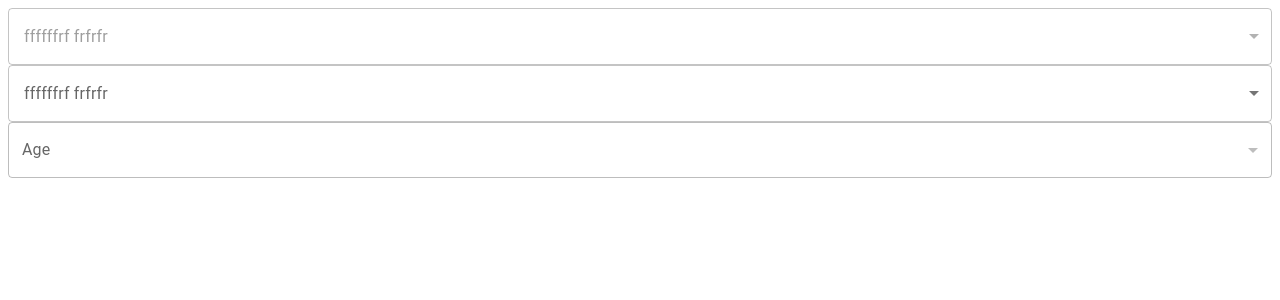
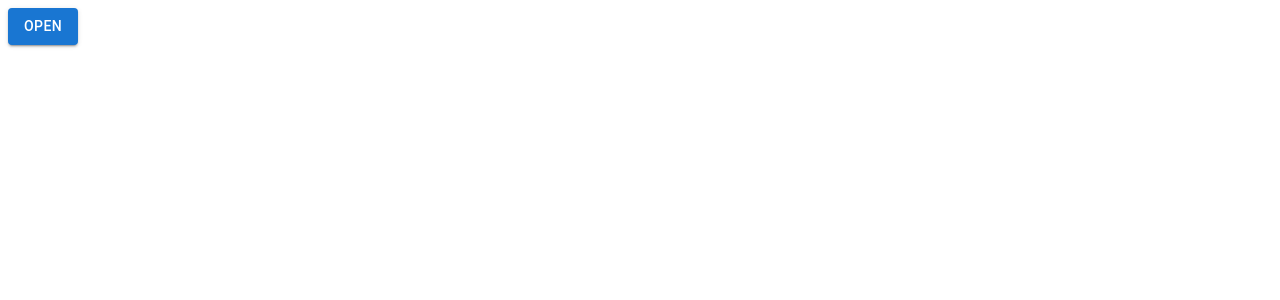
Before and after one commit to MaximDantes/Custom-components-lib, a React app: page / in a window 1280 px wide. Shown: the top 300 px of the page. Built offline with nearby package versions, Linux system fonts and the light colour scheme; the HTML template or start-up script is replaced by a standard one.

Commit message:
test: add modal tests

```diff
--- a/src/App.tsx
+++ b/src/App.tsx
@@ -1,58 +1,21 @@
 import { FC, useState } from 'react'
-import MySelect from '@/components/Select/Select'
-import { FormControl, InputLabel, MenuItem, Select } from '@mui/material'
-
-const options = [
-    { value: null, title: 'None' },
-    { value: 1, title: 'ferfefe' },
-    { value: 2, title: 'qqqqqqqqqqq' },
-    { value: 3, title: 'bbbbbbbbbbbb' },
-    { value: 4, title: 'wwwwwwww wwwwwwwwwwwww wwwwwwwwwwwww wwwwwwwwwwwww wwwwwwwwwwwwwwwwwwwwwwwwww' },
-]
+import Button from '@/components/Button/Button'
+import Modal from '@/components/Modal/Modal'
 
 const App: FC = () => {
     const [open, setOpen] = useState(false)
-    const [value, setValue] = useState(null)
 
     return (
         <>
-            <MySelect
-                open={open}
-                value={value}
-                options={options}
-                onToggle={(open) => setOpen(open)}
-                onChange={(value) => setValue(value)}
-                label={'ffffffrf frfrfr'}
-                fullWidth
-                disabled
-            />
-            <MySelect
-                open={open}
-                value={value}
-                options={options}
-                onToggle={(open) => setOpen(open)}
-                onChange={(value) => setValue(value)}
-                label={'ffffffrf frfrfr'}
-                fullWidth
-            />
+            <Button onClick={() => setOpen(true)}>{'open'}</Button>
 
-            <FormControl fullWidth>
-                <InputLabel id="demo-simple-select-label">Age</InputLabel>
-                <Select
-                    disabled
-                    labelId="demo-simple-select-label"
-                    id="demo-simple-select"
-                    value={value}
-                    label="Age"
-                    onChange={(e) => setValue(e.target.value as string)}
-                >
-                    {options.map((item) => (
-                        <MenuItem key={item.value} value={item.value}>
-                            {item.title}
-                        </MenuItem>
-                    ))}
-                </Select>
-            </FormControl>
+            <Modal open={open} onClose={() => setOpen(false)}>
+                <div>
+                    <Button>{'button 1'}</Button>
+                    <Button>{'button 2'}</Button>
+                </div>
+                <Button>{'button 3'}</Button>
+            </Modal>
         </>
     )
 }
--- a/src/components/Modal/Modal.tsx
+++ b/src/components/Modal/Modal.tsx
@@ -41,26 +41,30 @@ const Modal: FC<Props> = (props) => {
         }
     }
 
+    const getFirstFocusable = () => {
+        return container.current.querySelectorAll(
+            'button, [href], input, select, textarea, [tabindex]:not([tabindex="-1"])'
+        )[0] as HTMLButtonElement
+    }
+
     const moveFocusToStart = (e: KeyboardEvent<HTMLButtonElement>) => {
         if (e.ctrlKey || e.altKey || e.shiftKey) return
 
         if (e.key === 'Tab') {
-            initialFocus.current.focus()
+            e.preventDefault()
+            getFirstFocusable().focus()
         }
     }
 
     const moveFocusToEnd = (e: KeyboardEvent<HTMLDivElement>) => {
         if (document.activeElement !== initialFocus.current) {
-            const firstFocusable = container.current.querySelectorAll(
-                'button, [href], input, select, textarea, [tabindex]:not([tabindex="-1"])'
-            )[0]
-
-            if (document.activeElement !== firstFocusable) return
+            if (document.activeElement !== getFirstFocusable()) return
         }
 
         if (e.ctrlKey || e.altKey) return
 
         if (e.key === 'Tab' && e.shiftKey) {
+            e.preventDefault()
             closeButton.current.focus()
         }
     }
```
Also changed, not shown: 1 other file (tests, documents, lock files or other folders).
